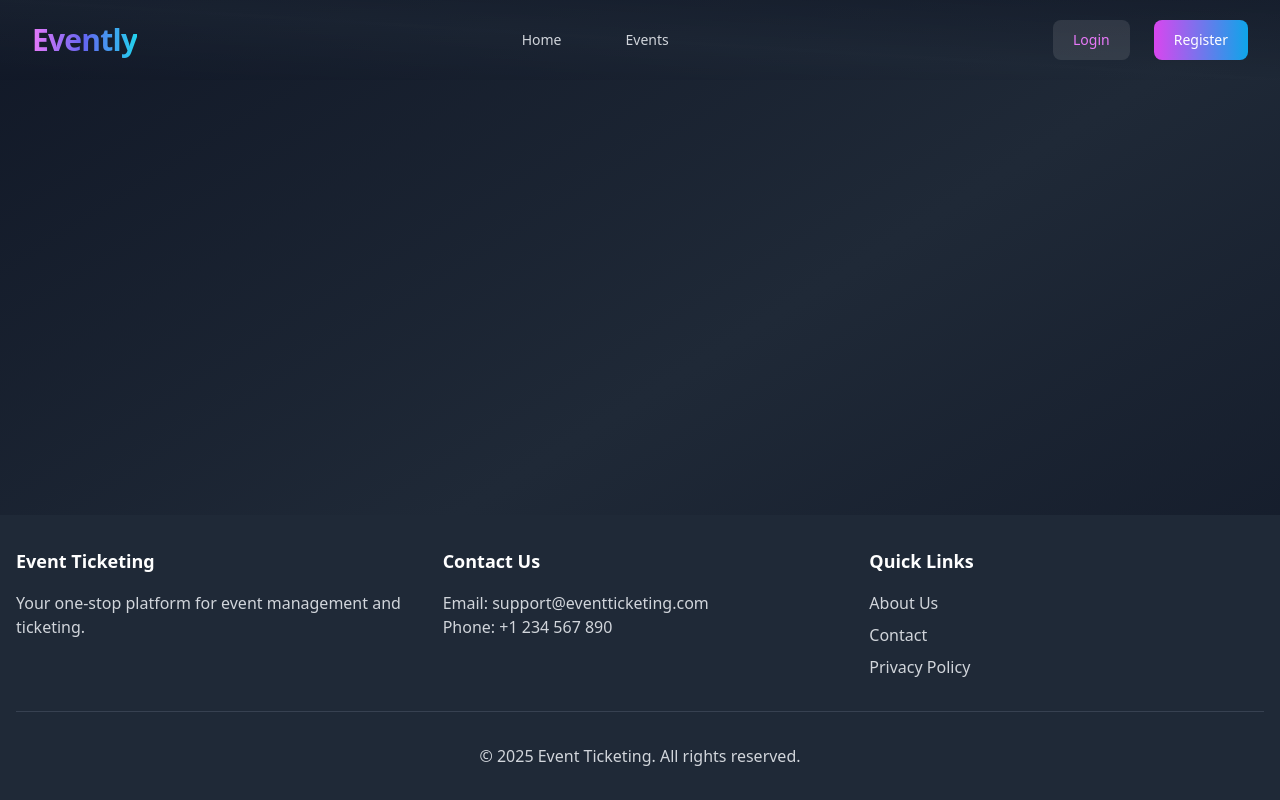
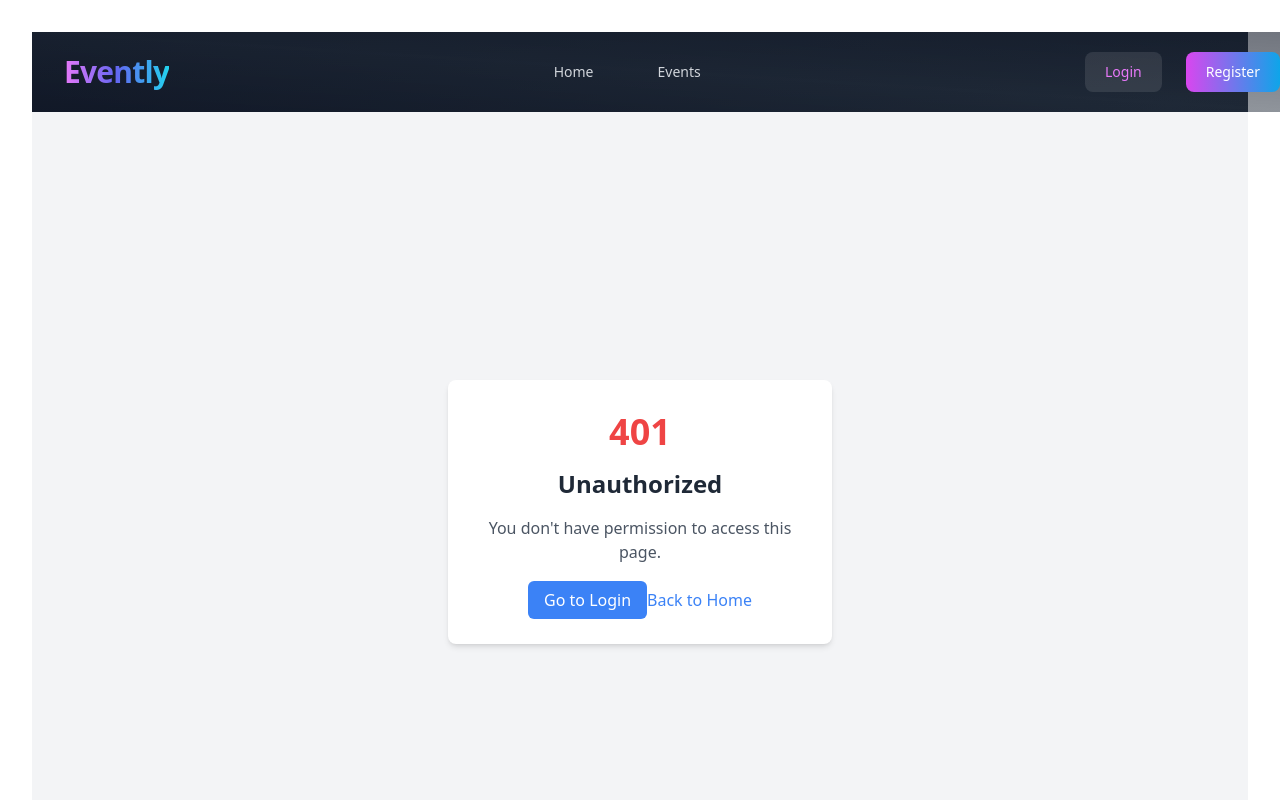
Before and after one commit to zeinashaarawy/Event-Ticketing-System, a React (Vite) app in the folder Client/react-project/: page /unauthorized in a window 1280 px wide. Shown: the top 800 px of the page. Built offline with nearby package versions, Linux system fonts and the light colour scheme.

Commit message:
Add Unauthorized component and update App.jsx

```diff
--- a/Client/react-project/src/App.jsx
+++ b/Client/react-project/src/App.jsx
@@ -9,6 +9,7 @@ import RegisterForm from './components/auth/RegisterForm';
 import ForgotPassword from './components/auth/ForgotPassword';
 import ResetPasswordForm from './components/auth/ResetPasswordForm';
 import ProtectedRoute from './components/shared/ProtectedRoute';
+import Unauthorized from './components/Unauthorized';
 
 function App() {
   return (
@@ -22,6 +23,7 @@ function App() {
               <Route path="/register" element={<RegisterForm />} />
               <Route path="/forgot-password" element={<ForgotPassword />} />
               <Route path="/reset-password" element={<ResetPasswordForm />} />
+              <Route path="/unauthorized" element={<Unauthorized />} />
               <Route
                 path="/"
                 element={
--- /dev/null
+++ b/Client/react-project/src/components/Unauthorized.jsx
@@ -0,0 +1,35 @@
+import React from 'react';
+import { Link } from 'react-router-dom';
+import '../App.css';
+
+const Unauthorized = () => {
+  return (
+    <div className="min-h-screen flex items-center justify-center bg-gray-100">
+      <div className="bg-white p-8 rounded-lg shadow-md w-96">
+        <div className="text-center">
+          <h1 className="text-4xl font-bold text-red-500 mb-4">401</h1>
+          <h2 className="text-2xl font-semibold text-gray-800 mb-4">Unauthorized</h2>
+          <p className="text-gray-600 mb-6">You don't have permission to access this page.</p>
+
+          <div className="space-y-4">
+            <Link
+              to="/login"
+              className="w-full bg-blue-500 text-white py-2 px-4 rounded-md hover:bg-blue-600 transition-colors"
+            >
+              Go to Login
+            </Link>
+
+            <Link
+              to="/"
+              className="w-full text-blue-500 hover:text-blue-600"
+            >
+              Back to Home
+            </Link>
+          </div>
+        </div>
+      </div>
+    </div>
+  );
+};
+
+export default Unauthorized;
--- a/package.json
+++ b/package.json
@@ -31,6 +31,5 @@
     "mongoose": "^8.12.0",
     "nodemailer": "^7.0.3",
     "otp-generator": "^4.0.1"
-
   }
 }
```
Also changed, not shown: 1 other file (tests, documents, lock files or other folders).
